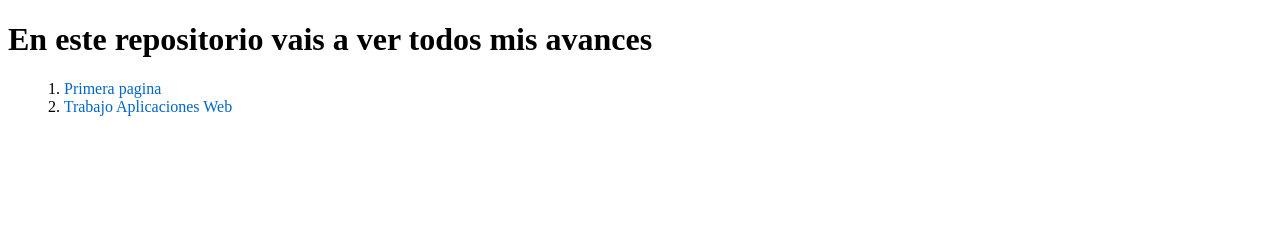
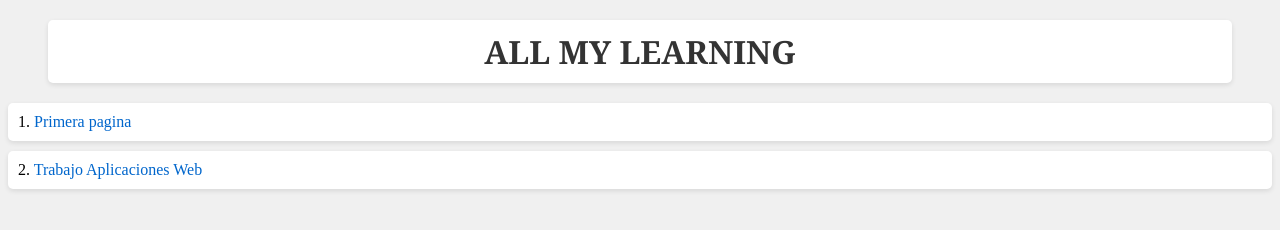
Before and after one commit to ErjuanK/Rostro.github-io, a plain HTML site: page index.html in a window 1280 px wide. Drawn offline with Linux system fonts and the light colour scheme.

Commit message:
Mejora de Index

```diff
--- a/index.css
+++ b/index.css
@@ -1,10 +1,35 @@
+body {
+  background-color: #f0f0f0;
+}
+
+h1 {
+  margin: 20px 40px;
+  padding: 10px;
+  max-width: auto;
+  background-color: #ffffff;
+  border-radius: 5px;
+  box-shadow: 0 2px 5px rgba(0, 0, 0, 0.1);
+  color: #333333;
+  font-family: 'Georgia', serif;
+  text-transform: uppercase;
+  text-align: center;
+}
+
 ol {
   list-style-type: none;
   counter-reset: section;
+  margin: 0;
+  padding: 0;
 }
 
 li {
   counter-increment: section;
+  margin-bottom: 10px;
+  max-width: auto;
+  padding: 10px;
+  background-color: #ffffff;
+  border-radius: 5px;
+  box-shadow: 0 2px 5px rgba(0, 0, 0, 0.1);
 }
 
 li::before {
@@ -13,5 +38,14 @@ ol {
 
 a {
   text-decoration: none;
-    color: #0066cc; /* Change this to your preferred link color */
+  color: #0066cc;
 }
+
+a:hover {
+  color: #003366;
+}
+
+a:active {
+  color: #003366;
+  text-decoration: underline;
+}
--- a/index.html
+++ b/index.html
@@ -7,7 +7,7 @@
     <link rel="stylesheet" href="index.css">
 </head>
 <body>
-    <h1>En este repositorio vais a ver todos mis avances</h1>
+    <h1>ALL MY LEARNING</h1>
 <ol>
         <li><a href="HLC/Edades/edad.html">Primera pagina</a></li>
         <li><a href="Aplicaciones Web/Trabajo Comparación/Index.html">Trabajo Aplicaciones Web</a></li>
```
Lines whose indentation alone changed are shown as unchanged.
